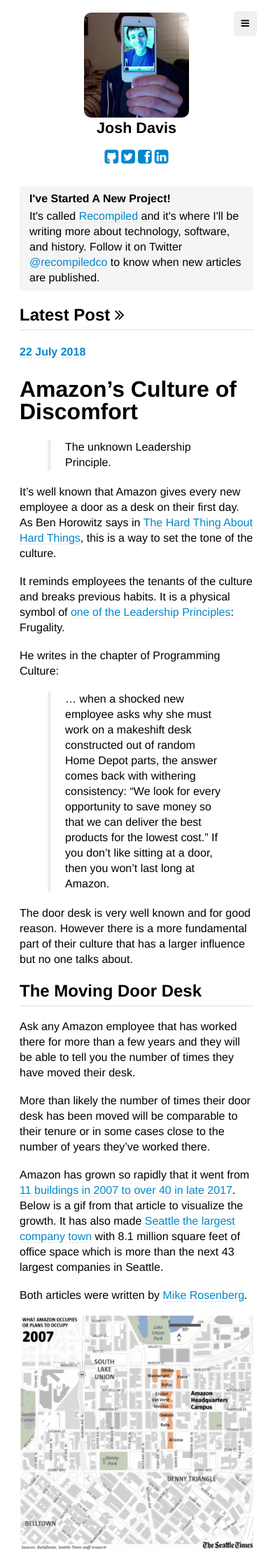
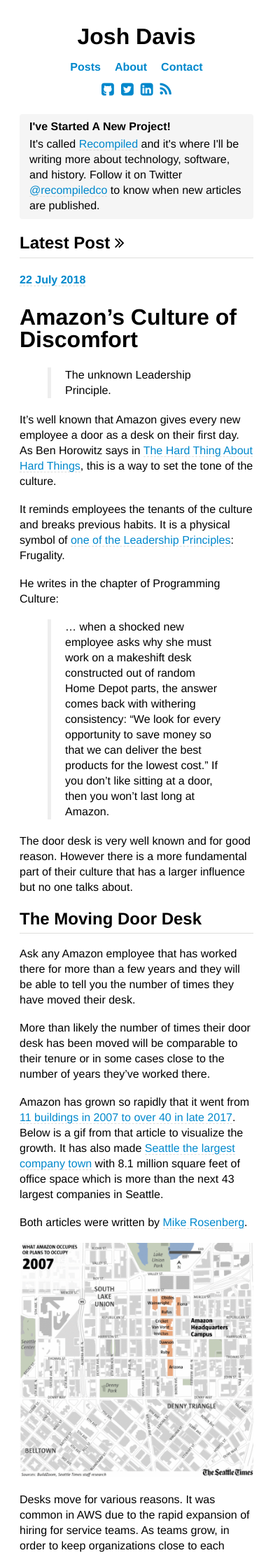
Before and after one commit to jdavis/jdavis.github.com, a Jekyll site: the page built from index.md, in a window 390 px wide. Shown: the top 2222 px of the page at 70% size. Built offline with Jekyll 4.4.1, drawn with Linux system fonts in a browser that asks for light colours; nearby versions of some CDN libraries; some web fonts are replaced.

Commit message:
Light redesign, remove some stuff

```diff
--- /dev/null
+++ b/_includes/header.html
@@ -0,0 +1,20 @@
+<div class="header">
+    <div class="name">
+        <h1><a href="/">Josh Davis</a></h1>
+    </div>
+
+    <div class="nav">
+        <ul>
+            <li><a href="/posts/">Posts</a></li>
+            <li><a href="/about/">About</a></li>
+            <li><a href="/about/#contact">Contact</a></li>
+        </ul>
+    </div>
+
+    <div class="profiles">
+        <a title="GitHub" href="{{ site.data.accounts.github.site }}"><i class="icon-github-sign"></i></a>
+        <a title="Twitter" href="{{ site.data.accounts.twitter.site }}"><i class="icon-twitter-sign"></i></a>
+        <a title="LinkedIn" href="{{ site.data.accounts.linkedin.site }}"><i class="icon-linkedin-sign"></i></a>
+        <a title="LinkedIn" href="{{ site.feed }}"><i class="icon-rss"></i></a>
+    </div>
+</div>
--- a/_layouts/default.html
+++ b/_layouts/default.html
@@ -15,12 +15,11 @@
         <meta property="og:type" content="website">
     {% if page.meta %}
         {% include {{ page.meta }} %}
-    {% else %}
-        <meta property="og:image" content="{{ site.url }}/img/misc/me.png">
     {% endif %}
 
         <title>{% if page.title %}{{ page.title }} - {% endif %}{{ site.title }}</title>
 
+        <link rel="icon" href="http://www.yourwebsite.com/favicon.png">
         <link rel="alternate" type="application/rss+xml" title="{{ site.name }}" href="{{ site.url }}{{ site.feed }}">
     {% for css in site.css %}
         <link href="{{ css }}" rel="stylesheet" type="text/css">
@@ -38,36 +37,7 @@
 
     <body>
         <div class="container">
-            <button class="nav js-mobile">
-                <i class="icon-reorder"></i>
-            </button>
-            <div class="side">
-                <div class="logo">
-                    <img src="/img/misc/rocket.png" class="rocket" alt="My cat, Rocket"/>
-                    <img src="/img/misc/me.png" class="josh" alt="Josh Davis"/>
-                </div>
-
-                <h2>Josh Davis</h2>
-
-                <div class="paragraphs">
-                    {% include sidebar.html %}
-                </div>
-
-                <ul>
-                    <li><a href="/">Home</a></li>
-                    <li><a href="/posts/">Posts</a></li>
-                    <li><a href="/about/">About</a></li>
-                    <li><a href="/about/#contact">Contact</a></li>
-                    <li><a href="{{ site.feed }}">RSS <i class="icon-rss"></i></a></li>
-                </ul>
-
-                <p class="profiles">
-                    <a title="GitHub" href="{{ site.data.accounts.github.site }}"><i class="icon-github-sign"></i></a>
-                    <a title="Twitter" href="{{ site.data.accounts.twitter.site }}"><i class="icon-twitter-sign"></i></a>
-                    <a title="Facebook" href="{{ site.data.accounts.facebook.site }}"><i class="icon-facebook-sign"></i></a>
-                    <a title="LinkedIn" href="{{ site.data.accounts.linkedin.site }}"><i class="icon-linkedin-sign"></i></a>
-                </p>
-            </div>
+            {% include header.html %}
 
             <div class="wrap">
                 <div class="content">
--- a/css/base.css
+++ b/css/base.css
@@ -168,12 +168,54 @@
     border-bottom: none;
 }
 
+/*
+ * Header
+ */
+
+.header {
+    padding-top: 12px;
+}
+
+.header .name {
+    text-align: center;
+}
+
+.header .name a {
+    color: black;
+}
+
+.header a {
+    font-weight: bold;
+    border-bottom: none;
+}
+
+.header .profiles {
+    display: flex;
+    justify-content: center;
+    padding-top: 10px;
+}
+
+.header .profiles a {
+    font-size: 1.3em;
+    padding: 0 5px;
+}
+
+.nav ul {
+    display: flex;
+    justify-content: center;
+    margin: 0;
+    padding: 0;
+}
+
+.nav ul li {
+    padding: 0 10px;
+}
+
 .wrap {
     height: 100%;
     min-height: 752px;
     width: 660px;
-    float: left;
-    margin: 0 9px 0 10px;
+    margin: 0 auto;
 }
 
 .wrap:before, .wrap:after {
@@ -192,8 +234,7 @@
 
 .content {
     min-height: 100%;
-    padding: 30px 40px;
-    border-left: 1px solid #dededc;
+    padding: 0 40px 10px 40px;
 }
 
 .content h1, .content h2, .content h3, .content h4, .content h5 {
@@ -456,7 +497,6 @@
 
     .wrap {
         width: auto;
-        margin-left: 160px;
         float: none;
     }
 
@@ -546,6 +586,7 @@
  */
 
 .recompiled {
+    margin-top: 14px;
     padding: 8px 14px;
     border-radius: 4px;
     background-color: #f5f5f5;
```
Also changed, not shown: _data/accounts.yml (+0 -8 lines).
